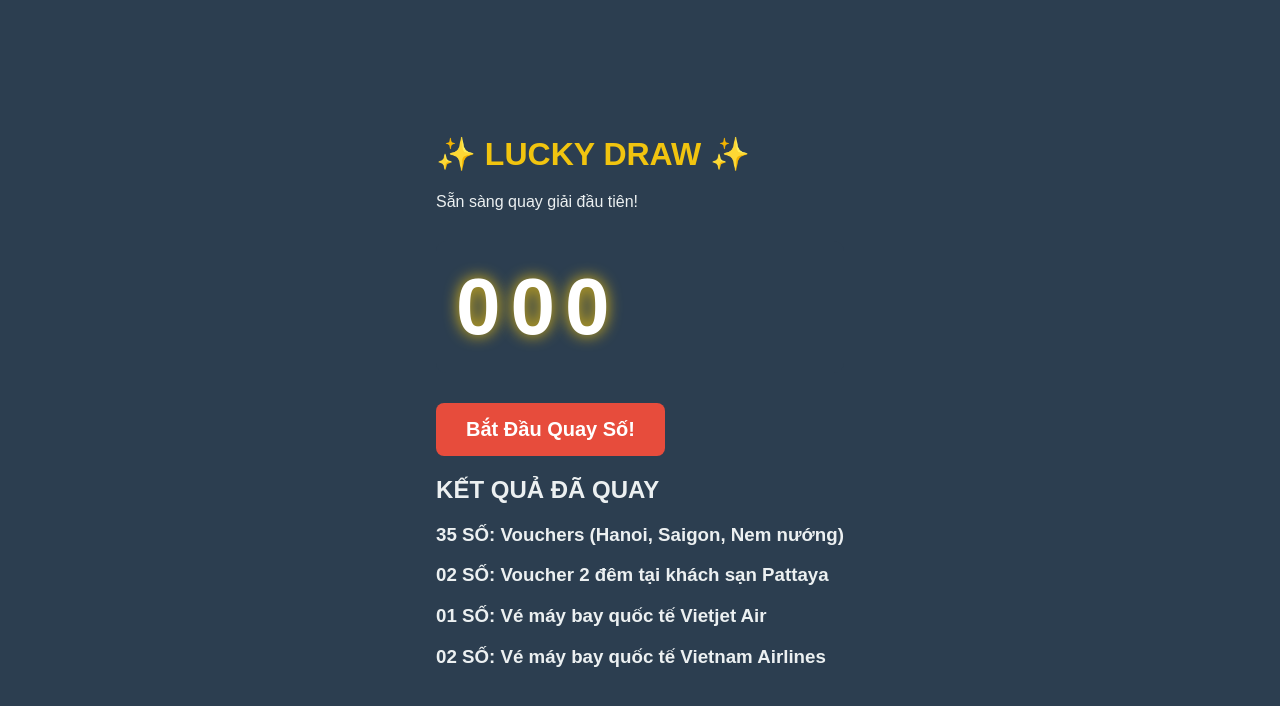
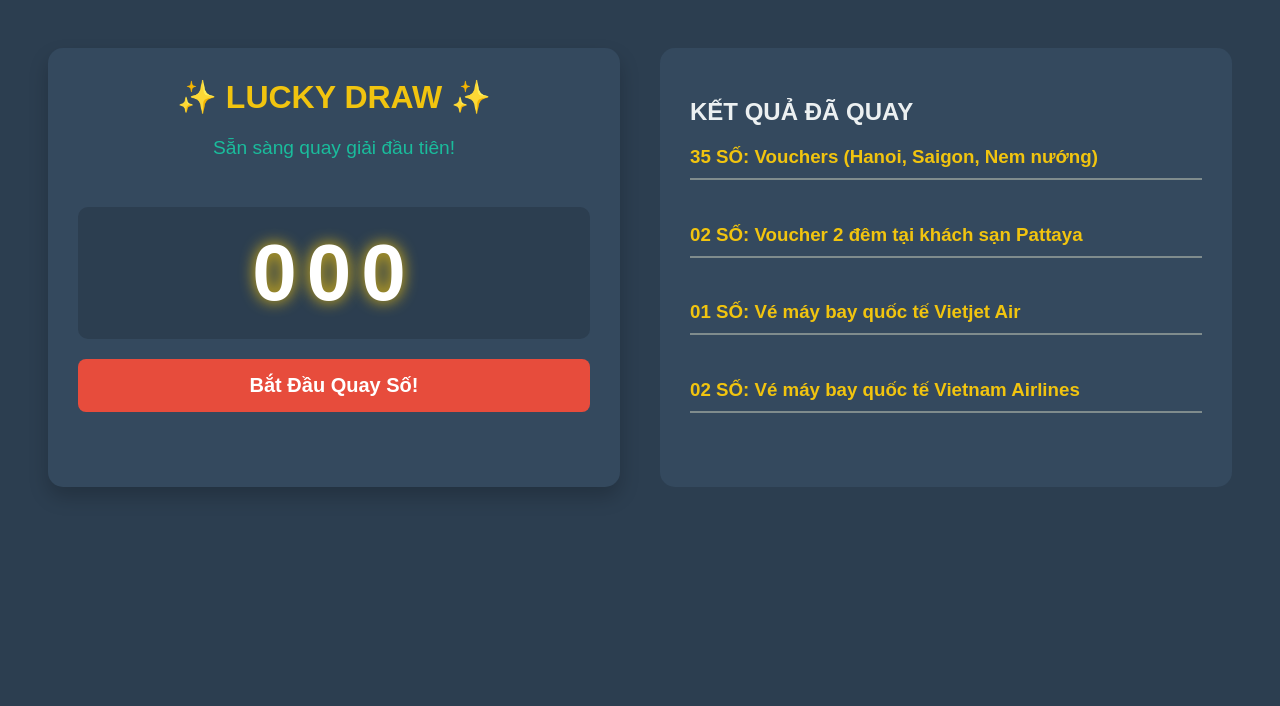
Before and after one commit to thanhmam/luckydraw-th, a plain HTML site: page index.html in a window 1280 px wide. Drawn offline with Linux system fonts and the light colour scheme.

Commit message:
Update style.css

```diff
--- a/style.css
+++ b/style.css
@@ -4,26 +4,51 @@ body {
     color: #ecf0f1;
     display: flex;
     justify-content: center;
-    align-items: center;
-    height: 100vh;
-    margin: 0;
+    align-items: flex-start; /* Canh lề trên */
+    padding: 40px;
+    min-height: 100vh;
 }
 
-.container {
+.main-container {
+    display: flex;
+    gap: 40px;
+    width: 100%;
+    max-width: 1200px;
+}
+
+.spin-wrapper {
+    flex: 1;
     text-align: center;
     background-color: #34495e;
-    padding: 40px;
+    padding: 30px;
     border-radius: 15px;
     box-shadow: 0 10px 20px rgba(0, 0, 0, 0.2);
+    position: sticky; /* Giữ khung quay số khi cuộn */
+    top: 40px;
+}
+
+.results-wrapper {
+    flex: 1;
+    background-color: #34495e;
+    padding: 30px;
+    border-radius: 15px;
+    max-height: 90vh; /* Giới hạn chiều cao */
+    overflow-y: auto; /* Thêm thanh cuộn khi cần */
 }
 
 h1 {
     color: #f1c40f;
-    margin-bottom: 20px;
+    margin-top: 0;
+}
+
+#current-prize-info {
+    font-size: 1.2em;
+    color: #1abc9c;
+    min-height: 50px;
 }
 
 .display-panel {
-    margin: 30px 0;
+    margin: 20px 0;
     padding: 20px;
     background-color: #2c3e50;
     border-radius: 10px;
@@ -47,27 +72,40 @@ h1 {
     border-radius: 8px;
     cursor: pointer;
     transition: background-color 0.3s, transform 0.1s;
+    width: 100%;
 }
 
 #spinButton:hover {
     background-color: #c0392b;
 }
 
-#spinButton:active {
-    transform: scale(0.98);
+#spinButton:disabled {
+    background-color: #95a5a6;
+    cursor: not-allowed;
 }
 
-.prize-list {
-    margin-top: 40px;
-    text-align: left;
-    color: #bdc3c7;
+.prize-section {
+    margin-bottom: 25px;
 }
 
-.prize-list ul {
-    list-style-type: none;
-    padding: 0;
+.prize-section h3 {
+    color: #f1c40f;
+    border-bottom: 2px solid #7f8c8d;
+    padding-bottom: 10px;
+    margin-top: 0;
 }
 
-.prize-list li {
-    margin-bottom: 10px;
+.number-list {
+    display: flex;
+    flex-wrap: wrap;
+    gap: 10px;
 }
+
+.number-chip {
+    background-color: #2980b9;
+    color: white;
+    padding: 8px 12px;
+    border-radius: 20px;
+    font-size: 16px;
+    font-weight: bold;
+}
```
